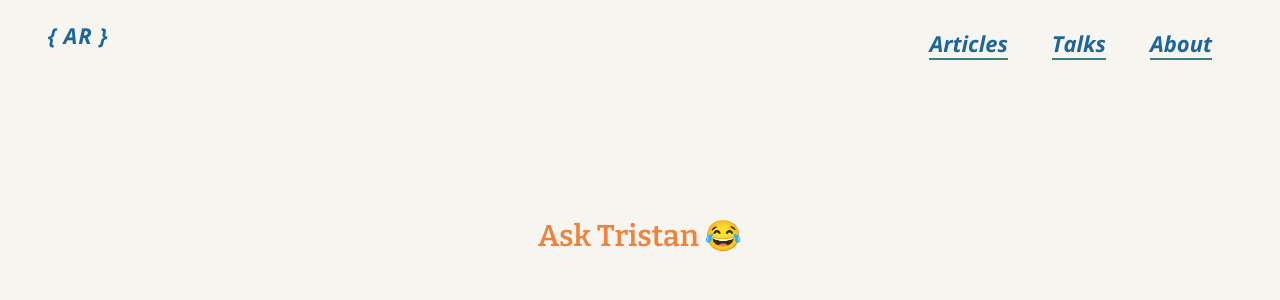
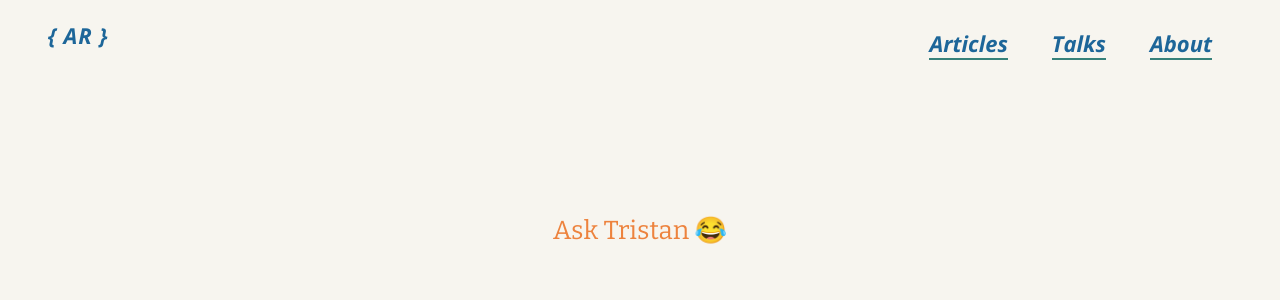
Before and after one commit to angelariggs/angelariggs.github.io, a Jekyll site: the page built from ask-tristan.md, in a window 1280 px wide. Shown: the top 300 px of the page. Built offline with Jekyll 4.4.1, drawn with Linux system fonts in a browser that asks for light colours.

Commit message:
reduced font weight for h1

```diff
--- a/_sass/_base.scss
+++ b/_sass/_base.scss
@@ -4,10 +4,10 @@ body {
 
 h1 {
   font-family: $display;
-  font-weight: 700;
+  font-weight: 400;
   font-style: normal;
   margin-bottom: 0.7em;
-  font-size: 30px;
+  font-size: 26px;
   color: $main-color;
   a {
     color: $main-color;
```
